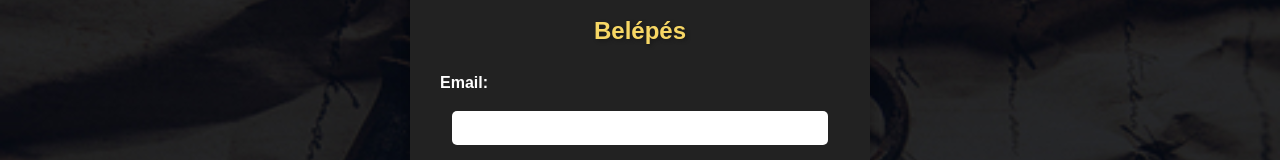
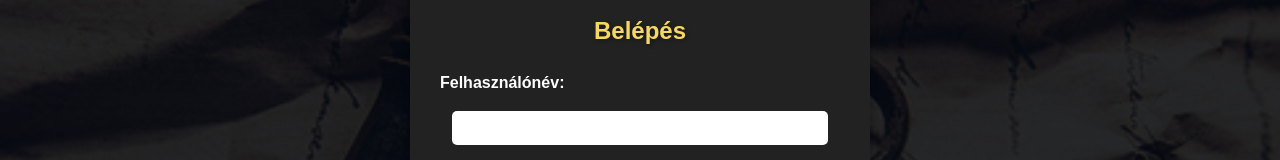
Before and after one commit to Neliah85/Projekt_Rejtelyekhaza_react, a React (Create React App) app in the folder frontend/: page /login in a window 1280 px wide. Shown: the part 138-298 px from the top of the page. Built offline with nearby package versions, Linux system fonts and the light colour scheme.

Commit message:
Login modify

```diff
--- a/frontend/src/components/Login.jsx
+++ b/frontend/src/components/Login.jsx
@@ -6,7 +6,7 @@ import Footer from "./Footer";
 
 const Login = () => {
     const navigate = useNavigate();
-    const [email, setEmail] = useState("");
+    const [username, setUsername] = useState(""); // Email helyett username
     const [password, setPassword] = useState("");
     const [error, setError] = useState("");
     const [successMessage, setSuccessMessage] = useState("");
@@ -15,14 +15,22 @@ const Login = () => {
         e.preventDefault();
 
         try {
-            const response = await axios.post("http://localhost:5000/api/login", {
-                email,
-                password,
+
+            const saltResponse = await axios.post(`http://localhost:5000/Login/GetSalt/${username}`);
+            const salt = saltResponse.data;
+
+
+            const hashedPassword = hashPasswordWithSalt(password, salt);
+
+
+            const loginResponse = await axios.post("http://localhost:5000/Login", {
+                userName: username,
+                password: hashedPassword,
             });
 
-            localStorage.setItem("token", response.data.token);
-            localStorage.setItem("realName", response.data.realName); // teamName helyett realName
-            localStorage.setItem("teamId", response.data.teamId);
+            localStorage.setItem("token", loginResponse.data.token);
+            localStorage.setItem("realName", loginResponse.data.realName);
+            localStorage.setItem("teamId", loginResponse.data.teamId);
 
             setError("");
             setSuccessMessage("Sikeres bejelentkezés!");
@@ -33,9 +41,16 @@ const Login = () => {
             }, 2000);
         } catch (error) {
             console.error("Hiba a bejelentkezés során:", error);
-            setError(error.response?.data?.message || "Hiba történt a bejelentkezés során."); // error helyett message
+            setError(error.response?.data?.message || "Hiba történt a bejelentkezés során.");
         }
     };
+
+
+    function hashPasswordWithSalt(password, salt) {
+
+        const saltedPassword = password + salt;
+        return saltedPassword;
+    }
 
     return (
         <>
@@ -46,8 +61,8 @@ const Login = () => {
                 {successMessage && <p className="success">{successMessage}</p>}
 
                 <form onSubmit={handleLogin}>
-                    <label>Email:</label>
-                    <input type="email" value={email} onChange={(e) => setEmail(e.target.value)} required />
+                    <label>Felhasználónév:</label>
+                    <input type="text" value={username} onChange={(e) => setUsername(e.target.value)} required />
 
                     <label>Jelszó:</label>
                     <input type="password" value={password} onChange={(e) => setPassword(e.target.value)} required />
```
